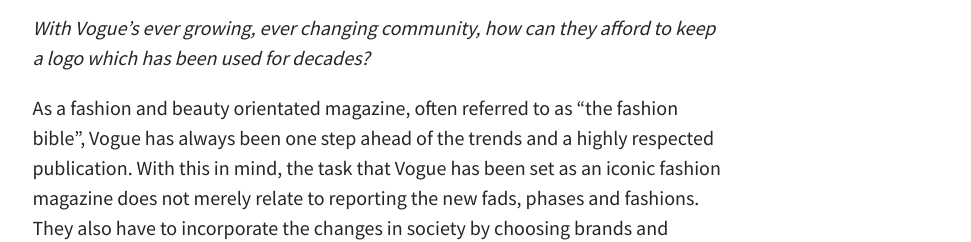
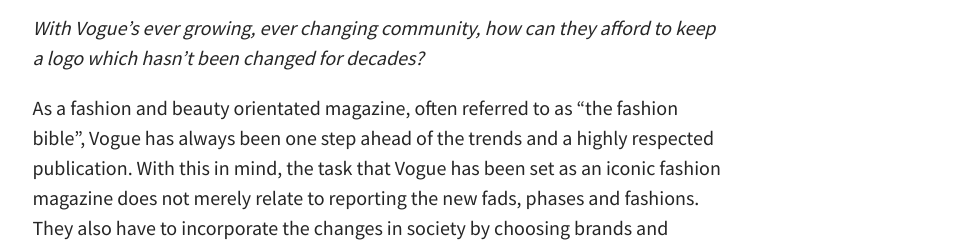
Before and after one commit to rebeccabadman1999/Bex-Badman-Blog, a Jekyll site: the page built from _posts/2020-10-12-the-iconic-voice-of-vogue.md, in a window 1280 px wide. Shown: the part 340-582 px from the top of the page, without its empty margins (262-1233 px from the left). Built offline with Jekyll 4.4.1, drawn with Linux system fonts in a browser that asks for light colours; some web fonts are replaced; comment, search, counter and statistics services are not loaded.

Commit message:
Update Post “2020-10-12-the-iconic-voice-of-vogue”

```diff
--- a/_posts/2020-10-12-the-iconic-voice-of-vogue.md
+++ b/_posts/2020-10-12-the-iconic-voice-of-vogue.md
@@ -6,7 +6,7 @@
 caption: ""
 comments: true
 ---
-*With Vogue's ever growing, ever changing community, how can they afford to keep a logo which has been used for decades?*
+*With Vogue's ever growing, ever changing community, how can they afford to keep a logo which hasn't been changed for decades?*
 
 As a fashion and beauty orientated magazine, often referred to as "the fashion bible", Vogue has always been one step ahead of the trends and a highly respected publication. With this in mind, the task that Vogue has been set as an iconic fashion magazine does not merely relate to reporting the new fads, phases and fashions. They also have to incorporate the changes in society by choosing brands and designers that reflect this, in every issue. Hence forth, this called into question their logo which has withstood the test of time, despite the changes in the industry which vogue showcases.
 
```
